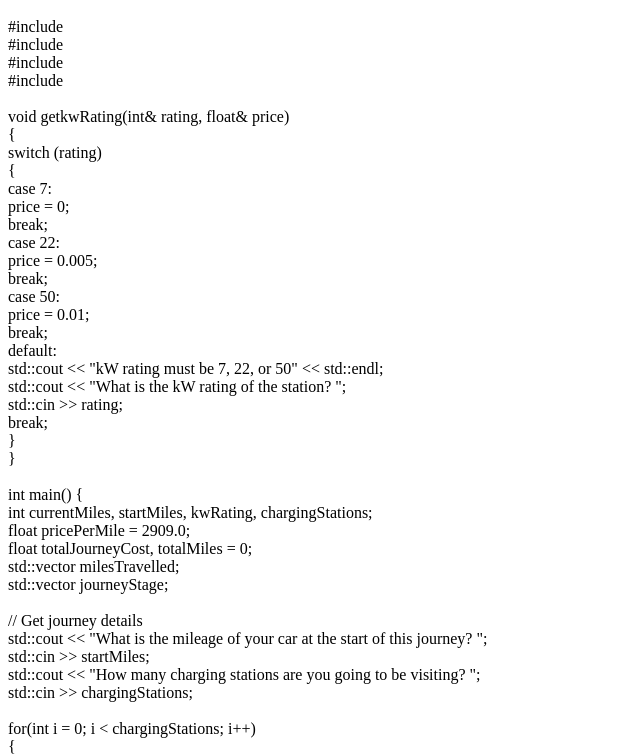
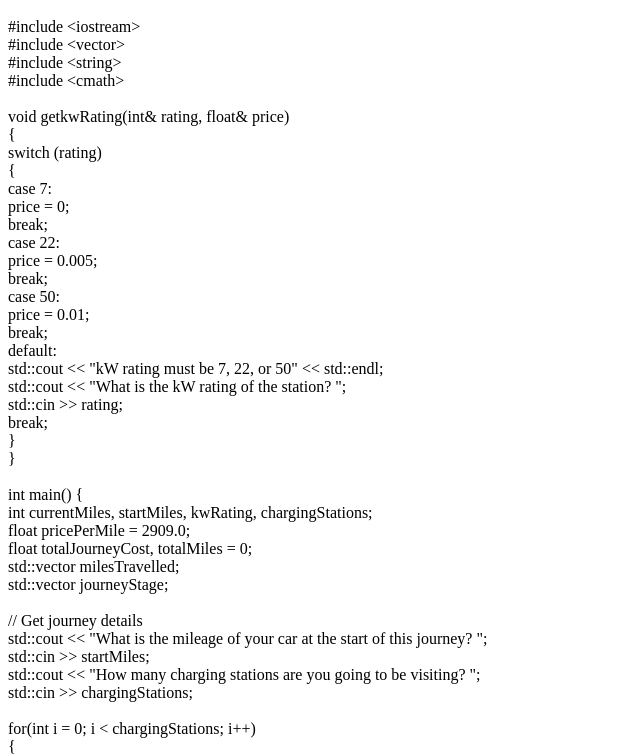
Before and after one commit to NoAyeBeardoWasTaken/le-fromage-cest-formidable, a plain HTML site: page index.html in a window 1280 px wide. Shown: the part 48-804 px from the top of the page, without its empty margins (0-640 px from the left). Drawn offline with Linux system fonts and the light colour scheme.

Commit message:
Update index.html with angle brackets

```diff
--- a/index.html
+++ b/index.html
@@ -19,10 +19,10 @@
       ASSIGNMENT ANSWERS
     </h1>
     <p>
-      #include <iostream> <br>
-      #include <vector> <br>
-      #include <string> <br>
-      #include <cmath> <br>
+      #include &ltiostream&gt <br>
+      #include &ltvector&gt <br>
+      #include &ltstring&gt <br>
+      #include &ltcmath&gt <br>
        <br>
       void getkwRating(int& rating, float& price)  <br>
       { <br>
```
